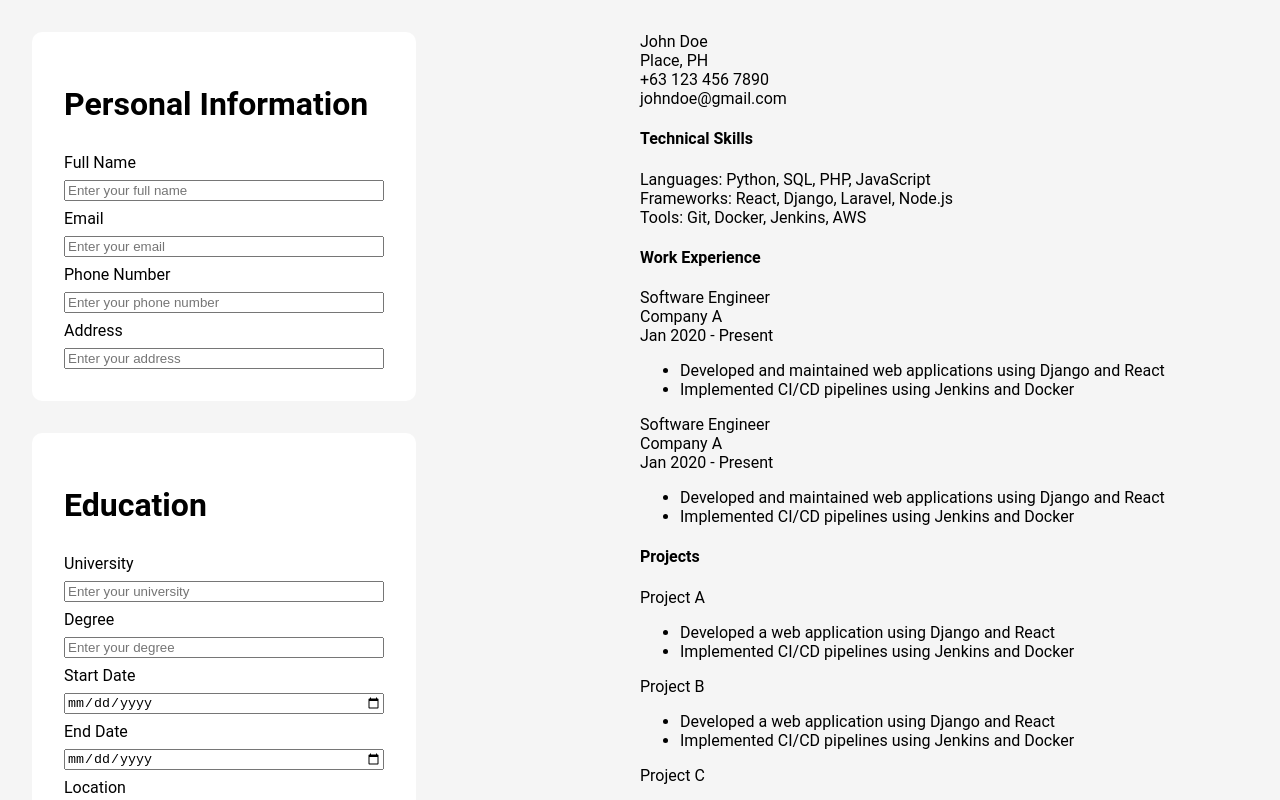
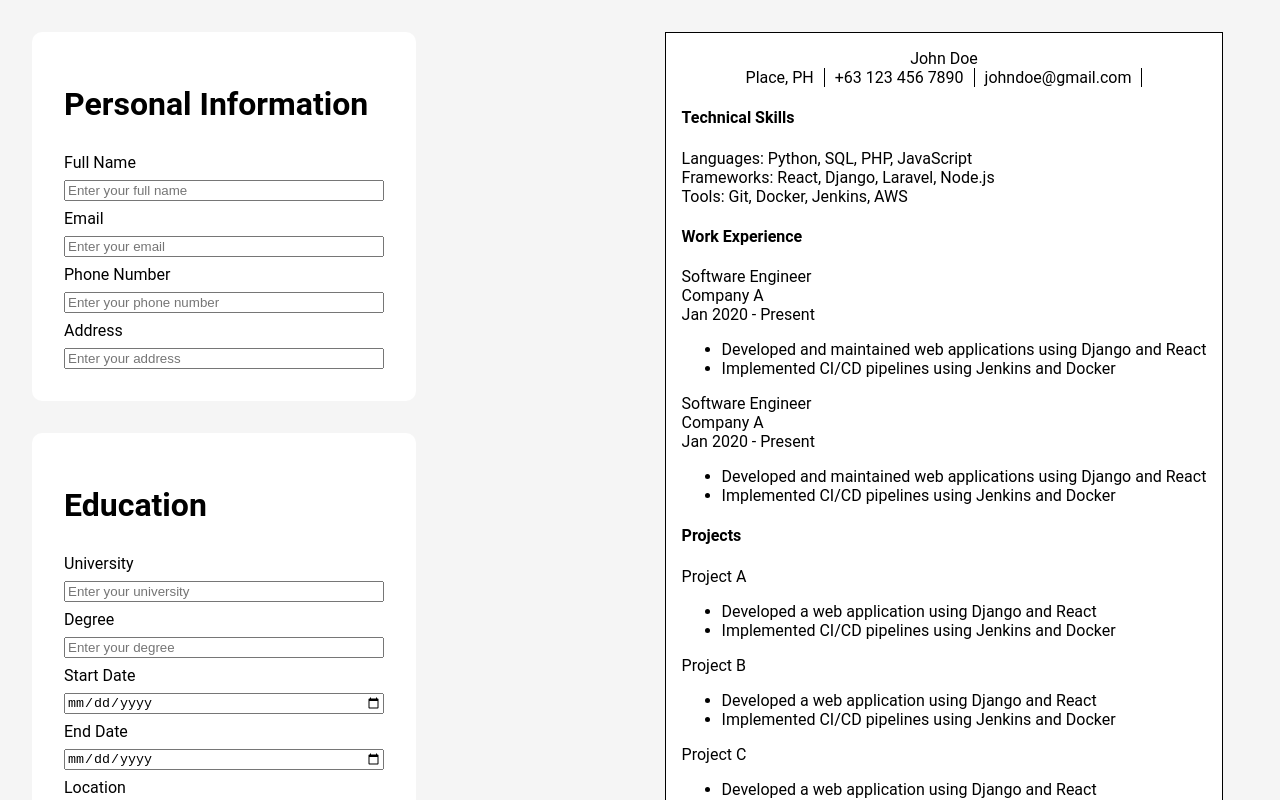
Before and after one commit to Veritaaaas/cv-maker, a React (Vite) app in the folder app-cv-maker/: page / in a window 1280 px wide. Shown: the top 800 px of the page. Built offline with nearby package versions, Linux system fonts and the light colour scheme.

Commit message:
added styling for the persoal info

```diff
--- a/app-cv-maker/src/index.css
+++ b/app-cv-maker/src/index.css
@@ -50,3 +50,33 @@ html, body {
     row-gap: 0.5rem;
     margin-bottom: 2rem;
 }
+
+
+/* Resume Part */
+.output-container {
+    display: flex;
+    justify-content: center;
+}
+
+
+.Resume {
+    padding: 1rem;
+    background-color: #ffff;
+    border: 1px solid black;
+}
+
+.personal-info {
+    display: flex;
+    align-items: center;
+    flex-direction: column;
+}
+
+.personal-details {
+    display: flex;
+    gap: 10px;
+}
+
+.personal-details div {
+    padding-right: 10px;
+    border-right: 1px solid black;
+}
```
